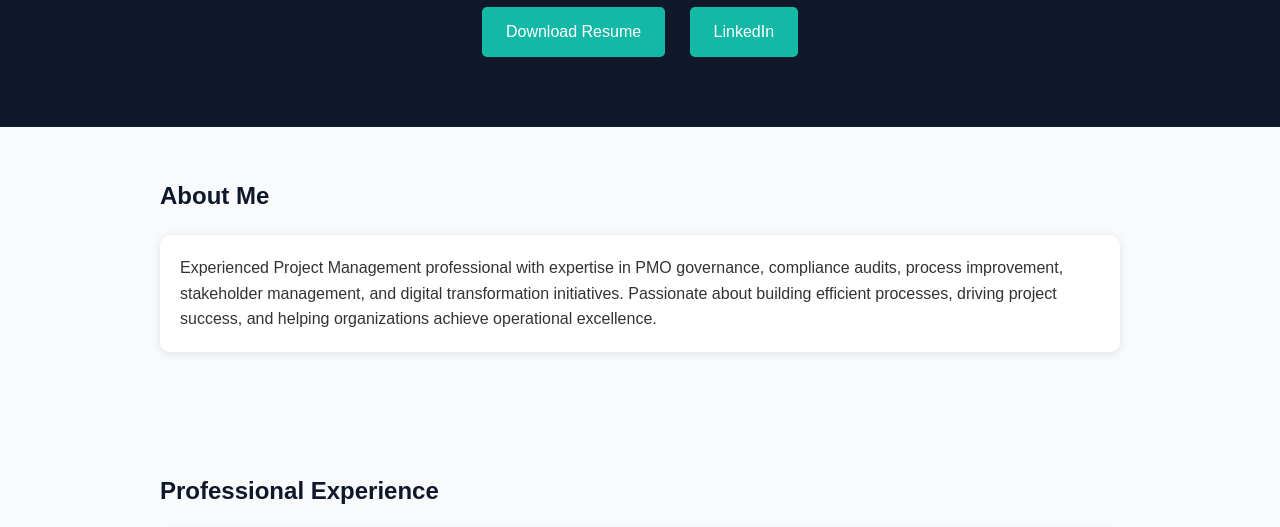
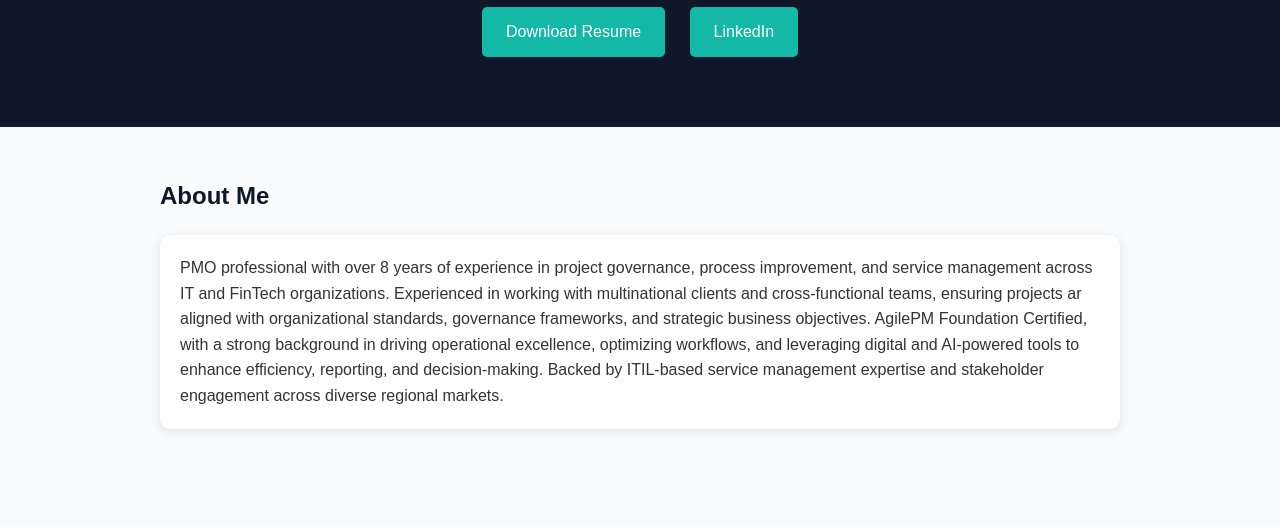
Before and after one commit to jericadadula/jericadadula.github.io, a plain HTML site: page index.html in a window 1280 px wide. Shown: the part 236-763 px from the top of the page. Drawn offline with Linux system fonts and the light colour scheme.

Commit message:
Update index.html

```diff
--- a/index.html
+++ b/index.html
@@ -121,12 +121,16 @@ LinkedIn
 
 <div class="card">
 <p>
-Experienced Project Management professional with expertise in
-PMO governance, compliance audits, process improvement,
-stakeholder management, and digital transformation initiatives.
+PMO professional with over 8 years of experience in project governance, process improvement,
+and service management across IT and FinTech organizations.
 
-Passionate about building efficient processes, driving project
-success, and helping organizations achieve operational excellence.
+Experienced in working with multinational clients and cross-functional teams, ensuring projects ar
+aligned with organizational standards, governance frameworks, and strategic business objectives.
+
+AgilePM Foundation Certified, with a strong background in driving operational excellence, optimizing workflows,
+and leveraging digital and AI-powered tools to enhance efficiency, reporting, and decision-making.
+
+Backed by ITIL-based service management expertise and stakeholder engagement across diverse regional markets.
 </p>
 </div>
 </section>
```
